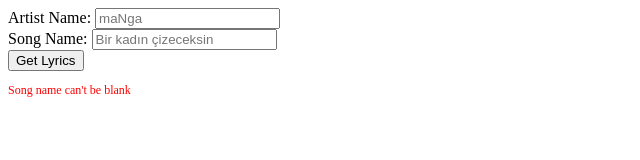
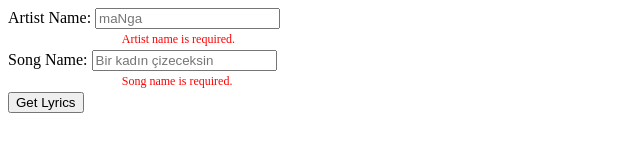
Before and after one commit to Pearow/i2isystems-Project, a plain HTML site: page index.html in a window 1280 px wide. Both pictures are taken after a click on the button "Get Lyrics". Shown: the whole page, without its empty margins (0-640 px from the left). Drawn offline with Linux system fonts and the light colour scheme.

Commit message:
Add error information

```diff
--- a/index.html
+++ b/index.html
@@ -3,17 +3,18 @@
 <html lang="en">
 <head>
     <title>i3isystems Project</title>
-<link href="styles.css" rel="stylesheet">
-<script src="scripts.js"></script>
+    <meta name="viewport" content="width=device-width, initial-scale=1.0" />
+    <link href="styles.css" rel="stylesheet">
+    <script src="scripts.js"></script>
 </head>
 <body>
     <div class="inputContainer">
             <label for="inputArtist">Artist Name:</label>
             <input type="text" id="inputArtist" name="inputArtist" placeholder="maNga"><br>
-            <p id="errArtist" class="errorNo">Err</p>
+            <p id="errArtist" class="errorNo">Artist name is required.</p>
             <label for="inputSong">Song Name:</label>
             <input type="text" id="inputSong" name="inputSong" placeholder="Bir kadın çizeceksin"><br>
-            <p id="errSong" class="errorNo">Err</p>
+            <p id="errSong" class="errorNo">Song name is required.</p>
             <input type="button" value="Get Lyrics" onclick="getLyrics()">
         <p class="error" id="errMain"></p>
     </div>
--- a/scripts.js
+++ b/scripts.js
@@ -1,13 +1,15 @@
 function getLyrics() {
     document.getElementById("errMain").innerHTML = "";
+    document.getElementById("errSong").classList.replace("error", "errorNo");
+    document.getElementById("errArtist").classList.replace("error", "errorNo");
     let artist = document.getElementById("inputArtist").value;
     let songName = document.getElementById("inputSong").value;
 
     if (artist.trim() === "" || songName.trim() === ""){
         if(artist === "")
-            document.getElementById("errMain").innerHTML = "Artist name can't be blank";
+            document.getElementById("errArtist").classList.replace("errorNo", "error");
         if(songName === "")
-            document.getElementById("errMain").innerHTML = "Song name can't be blank";
+            document.getElementById("errSong").classList.replace("errorNo", "error");
         return;
     }
 
--- a/styles.css
+++ b/styles.css
@@ -6,9 +6,8 @@
     float:right;
     width: 66.67%;
 }
-.inputContainer ~ label{
-    display: inline;
-    color: red;
+.inputContainer > label{
+
 }
 
 .errorNo {
@@ -19,4 +18,5 @@
     display: block;
     color: red;
     font-size: 12px;
+    margin: 3px 27%;
 }
```
